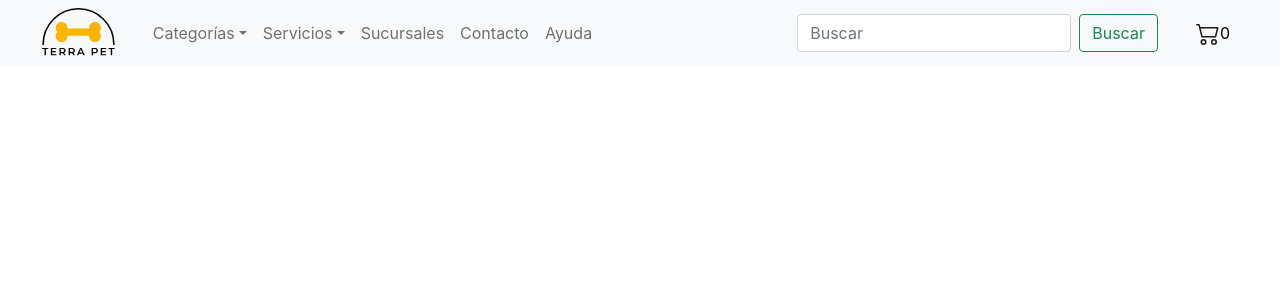
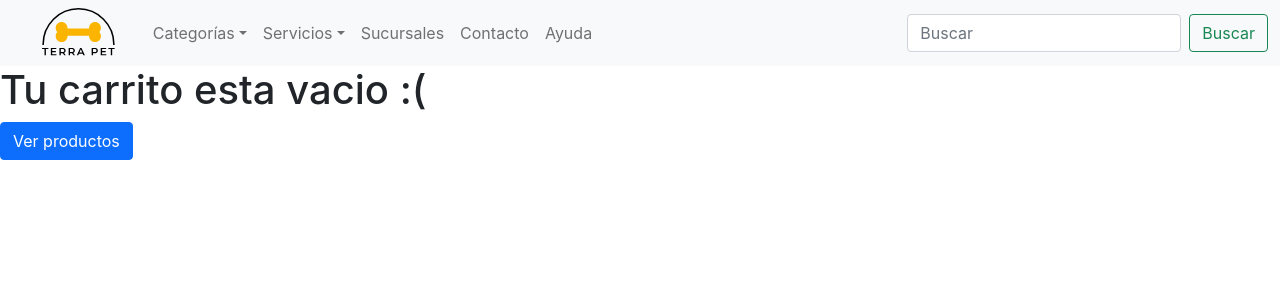
Before and after one commit to JazVictoria/terrapet-victoria, a React (Create React App) app: page /cart in a window 1280 px wide. Shown: the top 300 px of the page. Built offline with nearby package versions, Linux system fonts and the light colour scheme.

Commit message:
Adding cart conditional render, remove items and empty cart

```diff
--- a/src/components/cart/Cart.jsx
+++ b/src/components/cart/Cart.jsx
@@ -1,11 +1,15 @@
 import React, { useContext } from 'react';
 import './Cart.css';
+import trash from '../../images/trash.svg';
+import { Link } from 'react-router-dom';
 import { CartContext } from '../../context/CartContext';
 
 const Cart = () => {
-    const { cart } = useContext(CartContext);
+    const { cart, totalPrice, removeProductFromCart } = useContext(CartContext);
 
     return (
+       <div>
+           {(cart && cart.length > 0) ?
                 <div>
                     <ul>
                         {cart.map(item => {
@@ -14,11 +18,22 @@ const Cart = () => {
                                     <p>{`Producto: ${item.title}`}</p>
                                     <p>{`Precio: $${item.price}`}</p>
                                     <p>{`Cantidad: ${item.quantity}`}</p>
-                            <p>{`Precio total por unidades: ${(item.quantity * item.price)}`}</p>
+                                    <p>{`Subtotal: ${(item.quantity * item.price)}`}</p>
+                                    <img src={trash} className="trash" alt="trash icon" onClick={() => removeProductFromCart(item.id)} />
                                 </li>
                             );
                         })}
                     </ul>
+                    <p>{`Total: ${totalPrice}`}</p>
+                </div>
+            :
+                <div>
+                    <h1>Tu carrito esta vacio :(</h1>
+                    <Link to={'/'}>
+                        <button className="btn btn-primary">Ver productos</button>
+                    </Link>
+                </div>
+            }
        </div>
     )
 }
--- a/src/components/item-detail/ItemDetail.jsx
+++ b/src/components/item-detail/ItemDetail.jsx
@@ -35,7 +35,7 @@ const ItemDetail = ({ item }) => {
                             :
                             <div className="card-footer">
                                 <Link to={'/cart'}>
-                                    <button className="btn btn-primary submit" type="submit">Finalizar compra</button>
+                                    <button className="btn btn-primary submit" type="submit">Terminar mi compra</button>
                                 </Link>
                             </div>
                         }
--- a/src/components/navbar/NavBar.jsx
+++ b/src/components/navbar/NavBar.jsx
@@ -1,13 +1,15 @@
-import React from 'react';
+import React, { useContext } from 'react';
 import logo from '../../images/logo.svg';
 import './NavBar.css';
 import CommonItem from '../navbar-common-item/CommonItem';
 import DropdownItem from '../navbar-dropdown-item/DropdownItem';
 import CartWidget from '../cart-widget/CartWidget';
 import { Link } from 'react-router-dom';
+import { CartContext } from '../../context/CartContext';
 
 
 const NavBar= () => {
+    const { cart } = useContext(CartContext);
     return (
         <div>
             <nav className="navbar navbar-expand-lg navbar-light bg-light">
@@ -30,7 +32,7 @@ const NavBar= () => {
                         <input className="form-control me-2" type="search" placeholder="Buscar" aria-label="Search" />
                         <button className="btn btn-outline-success" type="submit">Buscar</button>
                     </form>
-                    <CartWidget />
+                    {(cart && cart.length > 0) && <CartWidget />}
                     </div>
                 </div>
             </nav>
--- a/src/context/CartContext.jsx
+++ b/src/context/CartContext.jsx
@@ -5,17 +5,28 @@ export const CartContext = createContext();
 const CartProvider = ({children}) => {
     const [cart, setCart] = useState([]);
     const [productQuantity, setproductQuantity] = useState(0);
+    const [totalPrice, setTotalPrice] = useState(0);
 
     const isInCart = (id) => {
         return cart.find(item => item.id === id);
     }
 
     const updateProductQuantity = () => {
-        let total = 0;
+        let totalProducts = 0;
+        let totalToPay = 0;
         cart.forEach(item => {
-            return total = total + item.quantity;
+            totalProducts = totalProducts + item.quantity;
+            totalToPay = totalToPay + (item.price * item.quantity);
         });
-        setproductQuantity(total);
+        setproductQuantity(totalProducts);
+        setTotalPrice(totalToPay);
+    }
+
+    const removeProductFromCart = (id) => {
+        const index = cart.findIndex(item => item.id === id);
+        let newCart = [...cart];
+        newCart.splice(index, 1);
+        setCart(newCart);
     }
 
     const updateCart = (id, title, price, quantity) => {
@@ -34,7 +45,7 @@ const CartProvider = ({children}) => {
     }, [cart])
 
     return (
-        <CartContext.Provider value={{ cart, updateCart, productQuantity }}>
+        <CartContext.Provider value={{ cart, updateCart, productQuantity, totalPrice, removeProductFromCart }}>
             {children}
         </CartContext.Provider>
     )
```
Also changed, not shown: src/images/trash.svg (added). Lines whose indentation alone changed are shown as unchanged.
